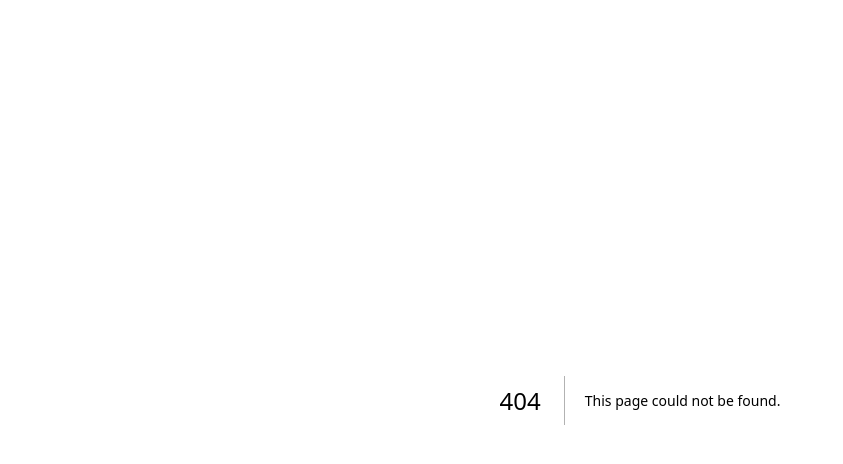
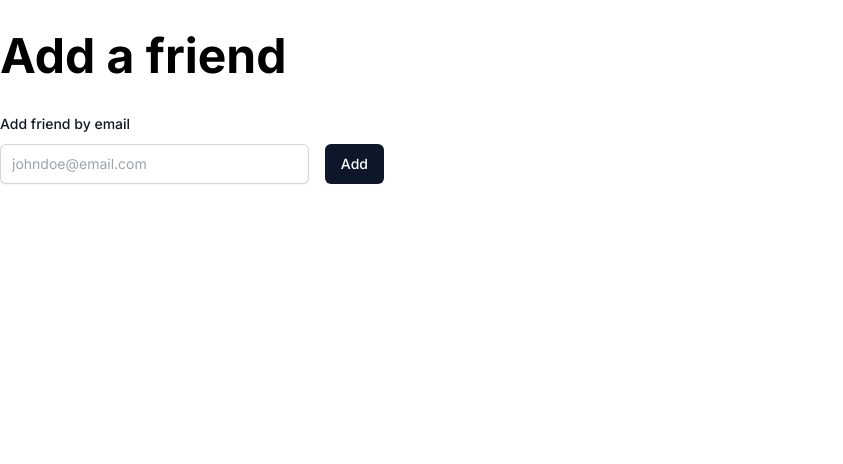
Before and after one commit to KayOhhDee/chat-hub, a Next.js app: page /dashboard/add in a window 1280 px wide. Before the commit this address had no page. Shown: the top 464 px of the page, without its empty margins (0-843 px from the left). Built offline with nearby package versions, Linux system fonts and the light colour scheme.

Commit message:
Add AddFriendButton component UI

```diff
--- /dev/null
+++ b/src/app/(dashboard)/dashboard/add/page.tsx
@@ -0,0 +1,12 @@
+import AddFriendButton from "@/components/AddFriendButton";
+
+const DashboardAdd = () => {
+  return (
+    <main className="pt-8">
+      <h1 className="font-bold text-5xl mb-8">Add a friend</h1>
+      <AddFriendButton />
+    </main>
+   );
+}
+
+export default DashboardAdd;
--- /dev/null
+++ b/src/components/AddFriendButton.tsx
@@ -0,0 +1,88 @@
+"use client";
+
+import { addFriendSchema } from "@/lib/validations/add-friend";
+import Button from "./ui/Button";
+import axios, { AxiosError } from "axios";
+import { useState } from "react";
+import { set, z } from "zod";
+import { useForm } from "react-hook-form";
+import { zodResolver } from "@hookform/resolvers/zod";
+
+interface AddFriendButtonPropsProps {
+
+}
+
+type FormData = z.infer<typeof addFriendSchema>;
+
+const AddFriendButtonProps: React.FC<AddFriendButtonPropsProps> = () => {
+  const [isSuccess, setIsSuccess] = useState(false);
+
+  const {
+    register,
+    handleSubmit,
+    setError,
+    formState: { errors }
+  } = useForm<FormData>({
+    resolver: zodResolver(addFriendSchema),
+    defaultValues: {
+      email: "",
+    }
+  })
+
+  const addFriend = async (email: string) => {
+    try {
+      const validatedEmail = addFriendSchema.parse({ email });
+
+      await axios.post("/api/friends/add", {
+        email: validatedEmail,
+      });
+
+      setIsSuccess(true);
+    } catch (error) {
+      if (error instanceof z.ZodError) {
+        setError("email", {
+          message: error.message,
+        });
+        return
+      } else if (error instanceof AxiosError) {
+        setError("email", {
+          message: error.response?.data,
+        });
+        return
+      } else {
+        setError("email", {
+          message: "An error occurred",
+        });
+      }
+    }
+  }
+
+  const onSubmit = (data: FormData) => {
+    addFriend(data.email);
+  }
+
+  return (
+    <form onSubmit={handleSubmit(onSubmit)} className="max-w-sm">
+      <label htmlFor="email" className="block text-sm font-medium leading-6 text-gray-900">
+        Add friend by email
+      </label>
+      <div className="mt-2 flex gap-4">
+        <input
+          {...register("email")}
+          type="text"
+          className="block w-full rounded-md border-0 py-1.5 text-gray-900 shadow-sm ring-1 ring-inset ring-gray-300 placeholder:text-gray-400 focus:ring-2 focus:ring-inset focus:ring-indigo-600 sm:text-sm sm:leading-6"
+          placeholder="johndoe@email.com"
+        />
+        <Button type="submit">Add</Button>
+      </div>
+      <p className="mt-1 text-sm text-red-600">{errors.email?.message}</p>
+      {
+        isSuccess ?
+        <p className="mt-1 text-sm text-green-600">Friend request sent!</p>
+        : null
+      }
+    </form>
+  );
+}
+
+export default AddFriendButtonProps;
--- /dev/null
+++ b/src/lib/validations/add-friend.ts
@@ -0,0 +1,5 @@
+import { z } from 'zod';
+
+export const addFriendSchema = z.object({
+  email: z.string().email(),
+});
--- a/tailwind.config.ts
+++ b/tailwind.config.ts
@@ -7,14 +7,8 @@ const config: Config = {
     "./src/app/**/*.{js,ts,jsx,tsx,mdx}",
   ],
   theme: {
-    extend: {
-      backgroundImage: {
-        "gradient-radial": "radial-gradient(var(--tw-gradient-stops))",
-        "gradient-conic":
-          "conic-gradient(from 180deg at 50% 50%, var(--tw-gradient-stops))",
-      },
-    },
+    extend: {},
   },
-  plugins: [],
+  plugins: [require("@tailwindcss/forms")],
 };
 export default config;
```
Also changed, not shown: package.json (+6 -1 lines), 1 other file (tests, documents, lock files or other folders).
